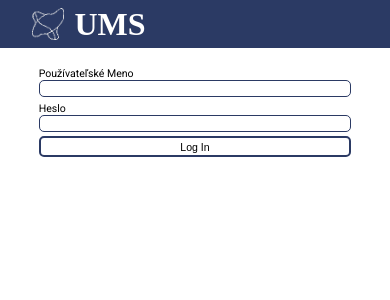
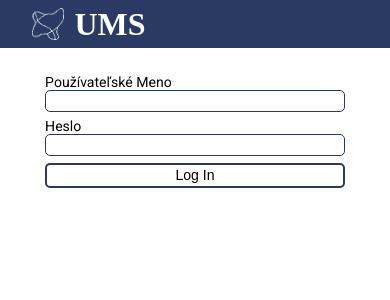
Before and after one commit to rzavodsky/UMS, a Vue app in the folder frontend/: page /login in a window 390 px wide. Shown: the top 300 px of the page. Built offline with nearby package versions, Linux system fonts and the light colour scheme; a web font is replaced by a local one.

Commit message:
Increased font size on small screens

```diff
--- a/frontend/src/App.vue
+++ b/frontend/src/App.vue
@@ -69,7 +69,7 @@ header {
 
 @media only screen and (max-width: 600px) {
     main {
-        font-size: 0.6em;
+        font-size: 0.8em;
         width: 100%;
         border-radius: 0;
         box-shadow: none;
```
